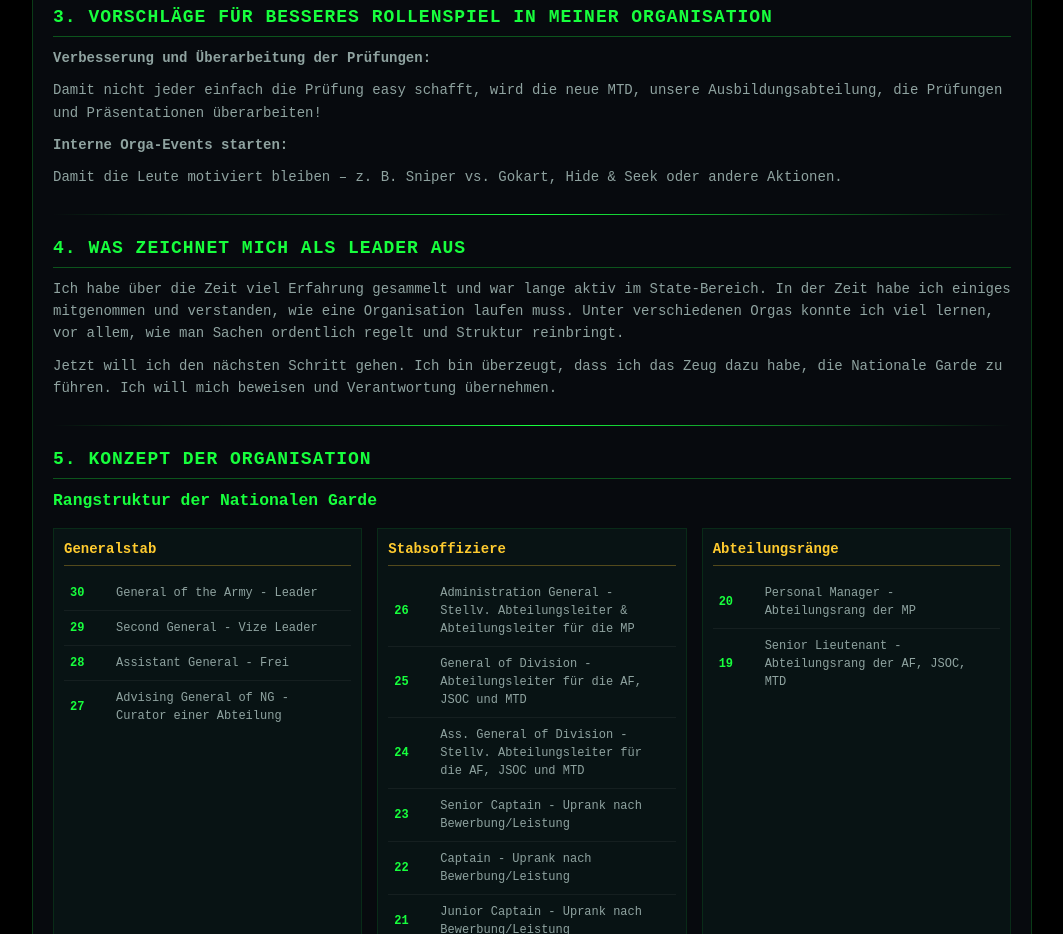
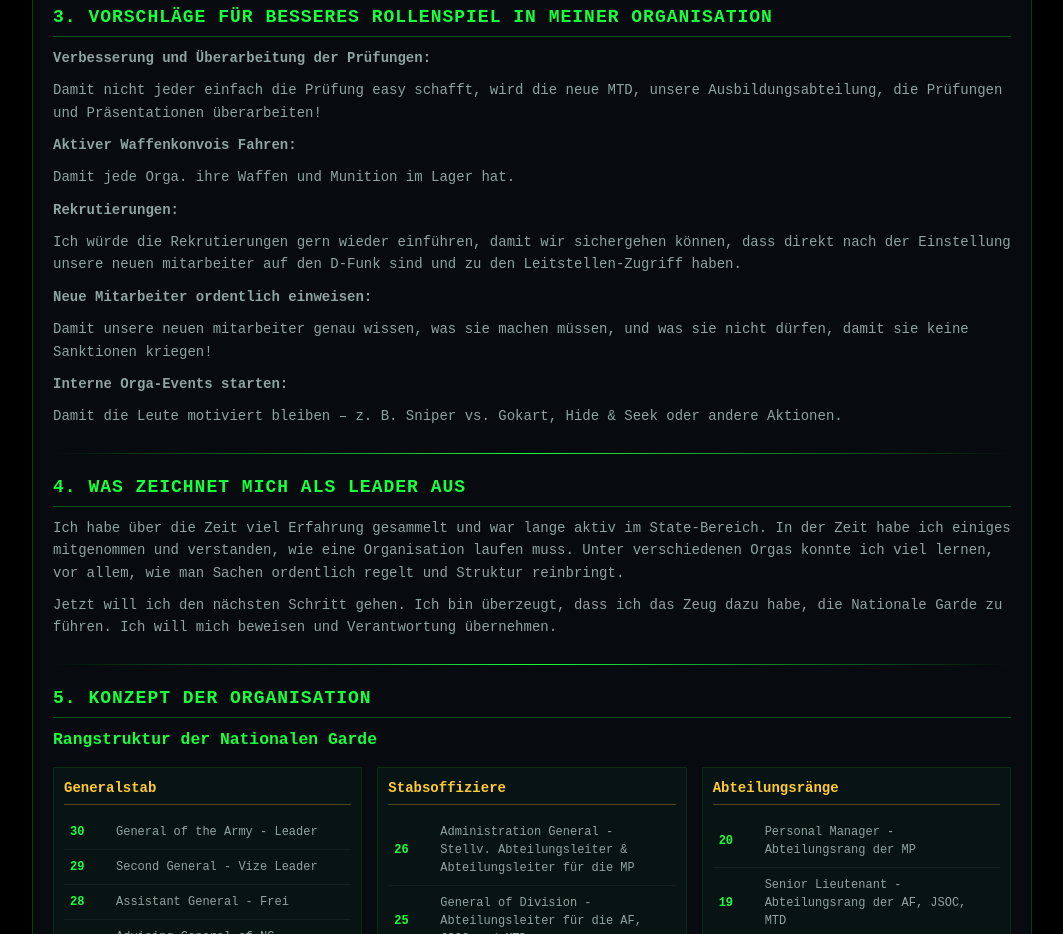
Before and after one commit to EinsNiloc/NG-Bewerbung-Rheiner_Easy, a plain HTML site: page index.html in a window 1280 px wide. Shown: the part 980-1914 px from the top of the page, without its empty margins (108-1171 px from the left). Drawn offline with Linux system fonts and the light colour scheme.

Commit message:
Update index.html

```diff
--- a/index.html
+++ b/index.html
@@ -643,6 +643,12 @@
                 <h2 class="section-title">3. Vorschläge für besseres Rollenspiel in meiner Organisation</h2>
                 <p><strong>Verbesserung und Überarbeitung der Prüfungen:</strong></p>
                 <p>Damit nicht jeder einfach die Prüfung easy schafft, wird die neue MTD, unsere Ausbildungsabteilung, die Prüfungen und Präsentationen überarbeiten!</p>
+                <p><strong>Aktiver Waffenkonvois Fahren:</strong></p>
+                <p>Damit jede Orga. ihre Waffen und Munition im Lager hat.</p>
+                <p><strong>Rekrutierungen:</strong></p>
+                <p>Ich würde die Rekrutierungen gern wieder einführen, damit wir sichergehen können, dass direkt nach der Einstellung unsere neuen mitarbeiter auf den D-Funk sind und zu den Leitstellen-Zugriff haben.</p>
+                <p><strong>Neue Mitarbeiter ordentlich einweisen:</strong></p>
+                <p>Damit unsere neuen mitarbeiter genau wissen, was sie machen müssen, und was sie nicht dürfen, damit sie keine Sanktionen kriegen!</p>
                 <p><strong>Interne Orga-Events starten:</strong></p>
                 <p>Damit die Leute motiviert bleiben – z. B. Sniper vs. Gokart, Hide &amp; Seek oder andere Aktionen.</p>
             </section>
```
